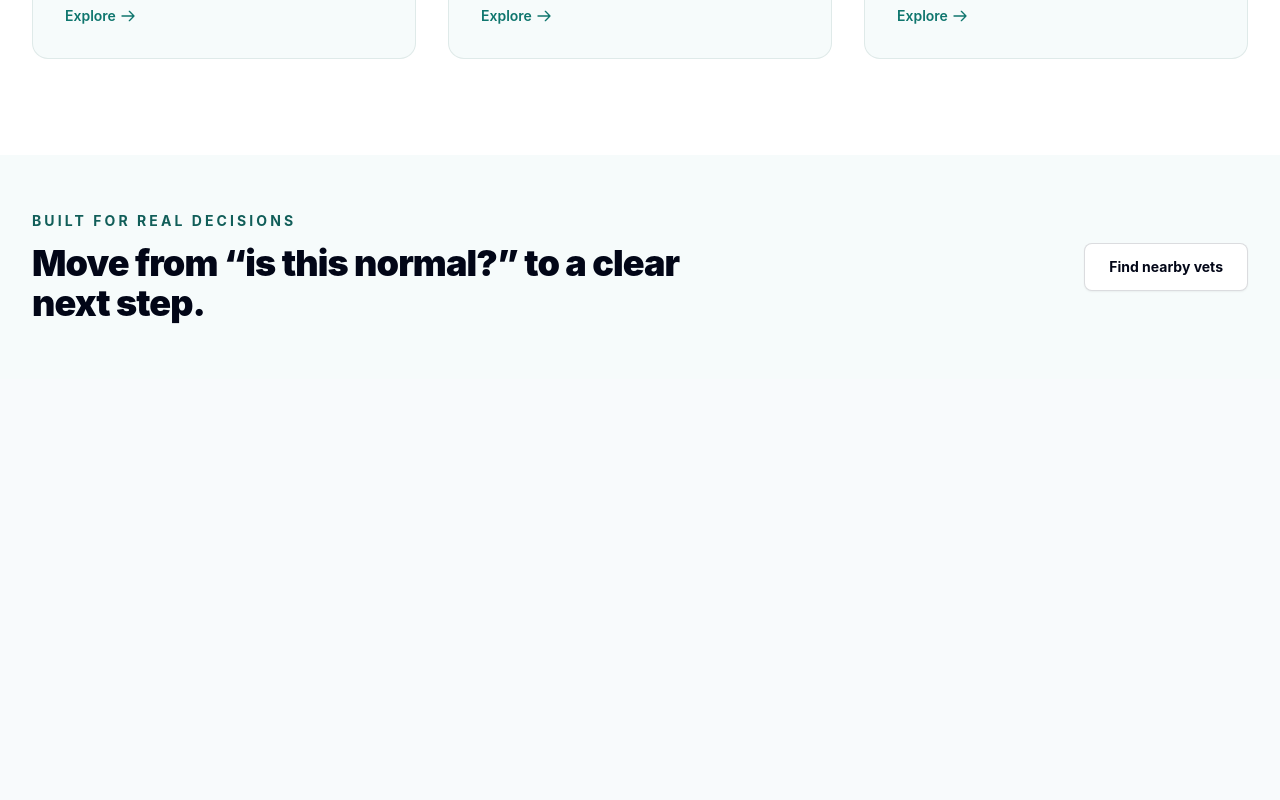
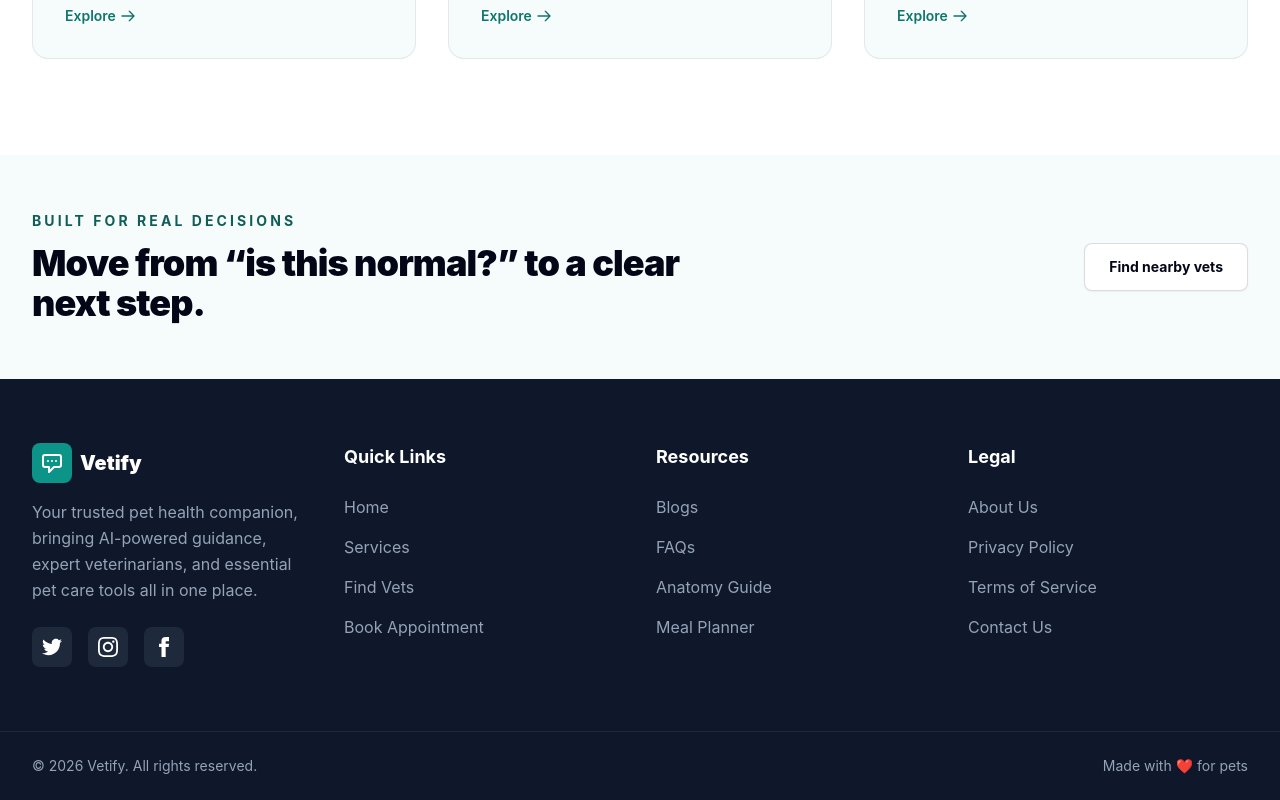
Before and after one commit to iHoshiii/Vetify, a Next.js app: page / in a window 1280 px wide. Shown: the part 1624-2424 px from the top of the page. Before the commit the page ends 2003 px from the top, so only its background shows below. Built offline with nearby package versions, Linux system fonts and the light colour scheme.

Commit message:
feat: home page footer

```diff
--- a/src/app/page.tsx
+++ b/src/app/page.tsx
@@ -190,6 +190,12 @@ export default function Home() {
               >
                 Plan meals
               </a>
+              <a
+                href="/map"
+                className="inline-flex h-12 items-center justify-center rounded-lg bg-teal-600 px-6 text-sm font-bold text-white shadow-lg shadow-teal-900/15 transition hover:-translate-y-0.5 hover:bg-teal-700"
+              >
+                Nearest Vets
+              </a>
             </div>
           </div>
         </div>
@@ -271,6 +277,168 @@ export default function Home() {
           </a>
         </div>
       </section>
+
+      {/* Footer */}
+      <footer className="bg-slate-900 text-white">
+        {/* Main Footer Content */}
+        <div className="mx-auto max-w-7xl px-5 py-12 sm:px-8 lg:py-16">
+          <div className="grid grid-cols-1 gap-8 lg:grid-cols-4">
+            {/* Brand Section */}
+            <div className="lg:col-span-1">
+              <div className="flex items-center gap-2">
+                <div className="w-10 h-10 rounded-lg bg-teal-600 flex items-center justify-center">
+                  <svg
+                    className="w-6 h-6 text-white"
+                    fill="none"
+                    stroke="currentColor"
+                    viewBox="0 0 24 24"
+                  >
+                    <path
+                      strokeLinecap="round"
+                      strokeLinejoin="round"
+                      strokeWidth="2"
+                      d="M8 10h.01M12 10h.01M16 10h.01M9 16H5a2 2 0 01-2-2V6a2 2 0 012-2h14a2 2 0 012 2v8a2 2 0 01-2 2h-5l-5 5v-5z"
+                    />
+                  </svg>
+                </div>
+                <span className="text-xl font-black">Vetify</span>
+              </div>
+              <p className="mt-4 text-slate-400 leading-relaxed">
+                Your trusted pet health companion, bringing AI-powered guidance, expert
+                veterinarians, and essential pet care tools all in one place.
+              </p>
+              {/* Social Links */}
+              <div className="mt-6 flex gap-4">
+                <a
+                  href="#"
+                  className="w-10 h-10 rounded-lg bg-slate-800 flex items-center justify-center hover:bg-slate-700 transition"
+                >
+                  <svg className="w-5 h-5" fill="currentColor" viewBox="0 0 24 24">
+                    <path d="M24 4.557c-.883.392-1.832.656-2.828.775 1.017-.609 1.798-1.574 2.165-2.724-.951.564-2.005.974-3.127 1.195-.897-.957-2.178-1.555-3.594-1.555-3.179 0-5.515 2.966-4.797 6.045-4.091-.205-7.719-2.165-10.148-5.144-1.29 2.213-.669 5.108 1.523 6.574-.806-.026-1.566-.247-2.229-.616-.054 2.281 1.581 4.415 3.949 4.89-.693.188-1.452.232-2.224.084.626 1.956 2.444 3.379 4.6 3.419-2.07 1.623-4.678 2.348-7.29 2.04 2.179 1.397 4.768 2.212 7.548 2.212 9.142 0 14.307-7.721 13.995-14.646.962-.695 1.797-1.562 2.457-2.549z" />
+                  </svg>
+                </a>
+                <a
+                  href="#"
+                  className="w-10 h-10 rounded-lg bg-slate-800 flex items-center justify-center hover:bg-slate-700 transition"
+                >
+                  <svg className="w-5 h-5" fill="currentColor" viewBox="0 0 24 24">
+                    <path d="M12 2.163c3.204 0 3.584.012 4.85.07 3.252.148 4.771 1.691 4.919 4.919.058 1.265.069 1.645.069 4.849 0 3.205-.012 3.584-.069 4.849-.149 3.225-1.664 4.771-4.919 4.919-1.266.058-1.644.07-4.85.07-3.204 0-3.584-.012-4.849-.07-3.26-.149-4.771-1.699-4.919-4.92-.058-1.265-.07-1.644-.07-4.849 0-3.204.013-3.583.07-4.849.149-3.227 1.664-4.771 4.919-4.919 1.266-.057 1.645-.069 4.849-.069zm0-2.163c-3.259 0-3.667.014-4.947.072-4.358.2-6.78 2.618-6.98 6.98-.059 1.281-.073 1.689-.073 4.948 0 3.259.014 3.668.072 4.948.2 4.358 2.618 6.78 6.98 6.98 1.281.058 1.689.072 4.948.072 3.259 0 3.668-.014 4.948-.072 4.354-.2 6.782-2.618 6.979-6.98.059-1.28.073-1.689.073-4.948 0-3.259-.014-3.667-.072-4.947-.196-4.354-2.617-6.78-6.979-6.98-1.281-.059-1.69-.073-4.949-.073zm0 5.838c-3.403 0-6.162 2.759-6.162 6.162s2.759 6.163 6.162 6.163 6.162-2.759 6.162-6.163c0-3.403-2.759-6.162-6.162-6.162zm0 10.162c-2.209 0-4-1.79-4-4 0-2.209 1.791-4 4-4s4 1.791 4 4c0 2.21-1.791 4-4 4zm6.406-11.845c-.796 0-1.441.645-1.441 1.44s.645 1.44 1.441 1.44c.795 0 1.439-.645 1.439-1.44s-.644-1.44-1.439-1.44z" />
+                  </svg>
+                </a>
+                <a
+                  href="#"
+                  className="w-10 h-10 rounded-lg bg-slate-800 flex items-center justify-center hover:bg-slate-700 transition"
+                >
+                  <svg className="w-5 h-5" fill="currentColor" viewBox="0 0 24 24">
+                    <path d="M9 8h-3v4h3v12h5v-12h3.642l.358-4h-4v-1.667c0-.955.192-1.333 1.115-1.333h2.885v-5h-3.808c-3.596 0-5.192 1.583-5.192 4.615v3.385z" />
+                  </svg>
+                </a>
+              </div>
+            </div>
+
+            {/* Quick Links */}
+            <div>
+              <h3 className="text-lg font-bold mb-6 text-white">Quick Links</h3>
+              <ul className="space-y-4">
+                <li>
+                  <a href="/" className="text-slate-400 hover:text-teal-400 transition">
+                    Home
+                  </a>
+                </li>
+                <li>
+                  <a href="/services" className="text-slate-400 hover:text-teal-400 transition">
+                    Services
+                  </a>
+                </li>
+                <li>
+                  <a href="/map" className="text-slate-400 hover:text-teal-400 transition">
+                    Find Vets
+                  </a>
+                </li>
+                <li>
+                  <a
+                    href="/book-appointment"
+                    className="text-slate-400 hover:text-teal-400 transition"
+                  >
+                    Book Appointment
+                  </a>
+                </li>
+              </ul>
+            </div>
+
+            {/* Resources */}
+            <div>
+              <h3 className="text-lg font-bold mb-6 text-white">Resources</h3>
+              <ul className="space-y-4">
+                <li>
+                  <a href="/blogs" className="text-slate-400 hover:text-teal-400 transition">
+                    Blogs
+                  </a>
+                </li>
+                <li>
+                  <a href="/faqs" className="text-slate-400 hover:text-teal-400 transition">
+                    FAQs
+                  </a>
+                </li>
+                <li>
+                  <a
+                    href="/chat?anatomy=true"
+                    className="text-slate-400 hover:text-teal-400 transition"
+                  >
+                    Anatomy Guide
+                  </a>
+                </li>
+                <li>
+                  <a href="/planner" className="text-slate-400 hover:text-teal-400 transition">
+                    Meal Planner
+                  </a>
+                </li>
+              </ul>
+            </div>
+
+            {/* Legal */}
+            <div>
+              <h3 className="text-lg font-bold mb-6 text-white">Legal</h3>
+              <ul className="space-y-4">
+                <li>
+                  <a href="/about" className="text-slate-400 hover:text-teal-400 transition">
+                    About Us
+                  </a>
+                </li>
+                <li>
+                  <a href="/privacy" className="text-slate-400 hover:text-teal-400 transition">
+                    Privacy Policy
+                  </a>
+                </li>
+                <li>
+                  <a href="/terms" className="text-slate-400 hover:text-teal-400 transition">
+                    Terms of Service
+                  </a>
+                </li>
+                <li>
+                  <a href="/contact" className="text-slate-400 hover:text-teal-400 transition">
+                    Contact Us
+                  </a>
+                </li>
+              </ul>
+            </div>
+          </div>
+        </div>
+
+        {/* Copyright Bar */}
+        <div className="border-t border-slate-800">
+          <div className="mx-auto max-w-7xl px-5 py-6 sm:px-8">
+            <div className="flex flex-col sm:flex-row justify-between items-center gap-4">
+              <p className="text-slate-400 text-sm">
+                © {new Date().getFullYear()} Vetify. All rights reserved.
+              </p>
+              <div className="flex gap-6 text-sm text-slate-400">
+                <span>Made with ❤️ for pets</span>
+              </div>
+            </div>
+          </div>
+        </div>
+      </footer>
     </main>
   );
 }
```
